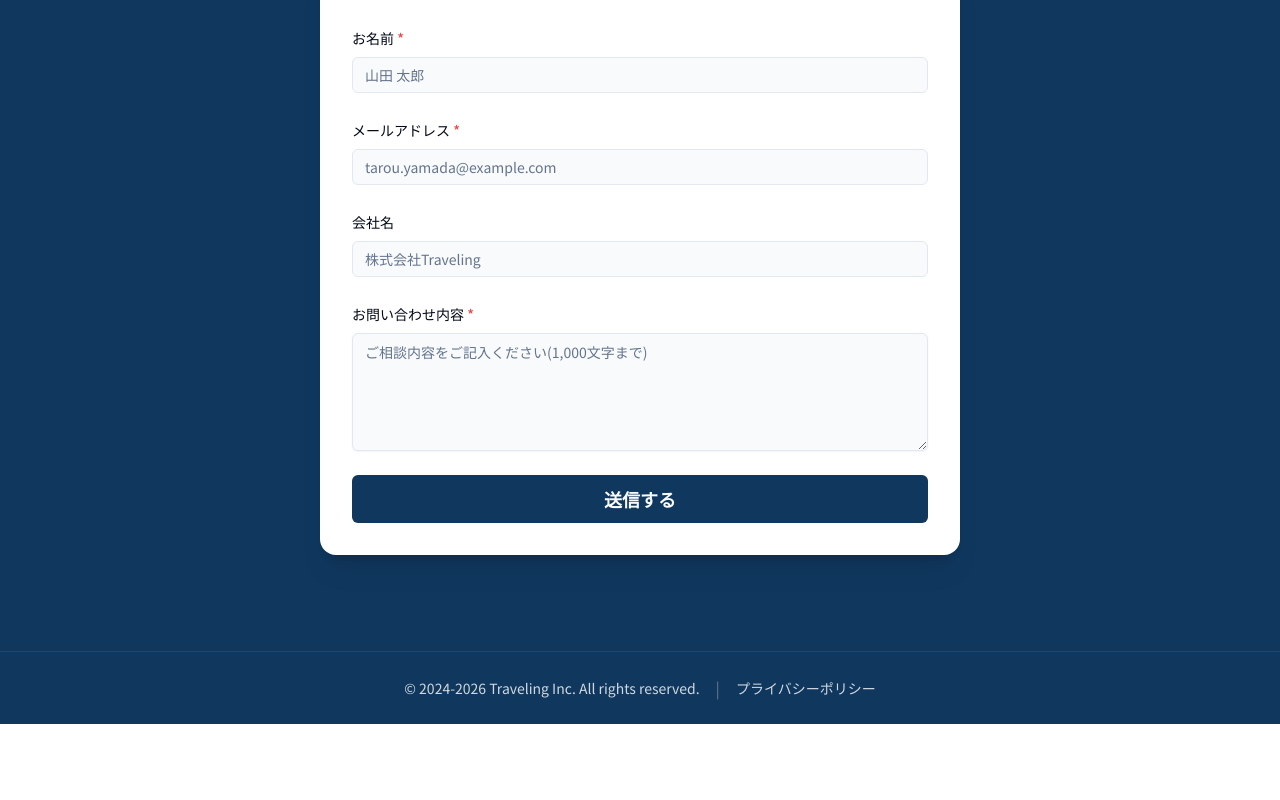
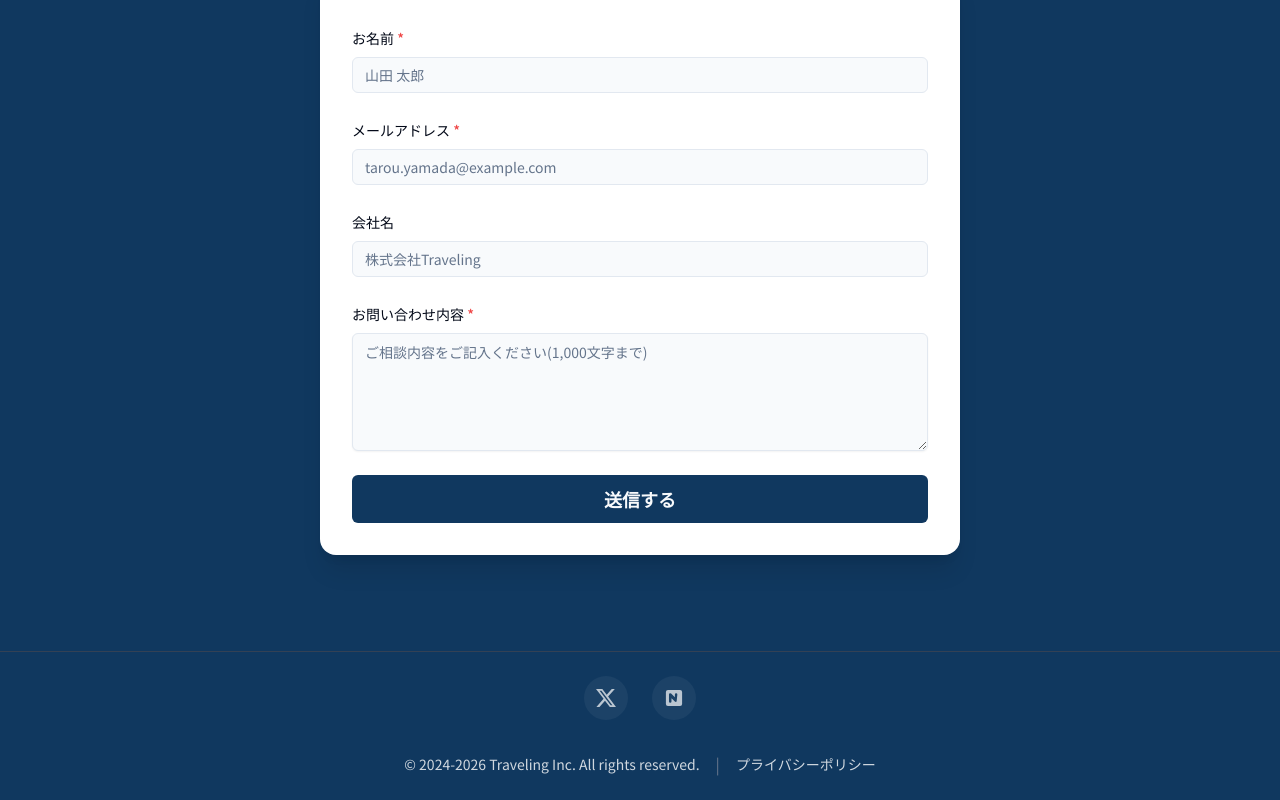
Before and after one commit to traveling-fumiakimizue/Traveling_site, a Next.js app: page / in a window 1280 px wide. Shown: the part 4110-4910 px from the top of the page. Before the commit the page ends 4834 px from the top, so only its background shows below. Built offline with nearby package versions, Linux system fonts and the light colour scheme.

Commit message:
feat: add X and note SNS links to footer

```diff
--- a/src/components/layout/Footer.tsx
+++ b/src/components/layout/Footer.tsx
@@ -4,6 +4,32 @@ export function Footer() {
     return (
         <footer className="bg-[#10385F] text-white py-6 border-t border-slate-700">
             <div className="container mx-auto px-4 text-center">
+                {/* SNS Links */}
+                <div className="flex justify-center gap-6 mb-8">
+                    <a
+                        href="https://x.com/mittii_biz"
+                        target="_blank"
+                        rel="noopener noreferrer"
+                        className="w-11 h-11 flex items-center justify-center rounded-full bg-white/5 hover:bg-white/10 transition-colors text-white/70 hover:text-white"
+                        aria-label="X (Twitter)"
+                    >
+                        <svg className="w-5 h-5" fill="currentColor" viewBox="0 0 16 16">
+                            <path d="M12.6.75h2.454l-5.36 6.142L16 15.25h-4.937l-3.867-5.055-4.425 5.055H.316l5.733-6.57L0 .75h5.063l3.495 4.633L12.601.75Zm-.86 13.028h1.36L4.323 2.145H2.865l8.875 11.633Z" />
+                        </svg>
+                    </a>
+                    <a
+                        href="https://note.com/mittii_note"
+                        target="_blank"
+                        rel="noopener noreferrer"
+                        className="w-11 h-11 flex items-center justify-center rounded-full bg-white/5 hover:bg-white/10 transition-colors text-white/70 hover:text-white"
+                        aria-label="note"
+                    >
+                        <svg className="w-6 h-6" fill="currentColor" viewBox="0 0 40 40">
+                            <path d="M30 6.5H10A3.5 3.5 0 0 0 6.5 10v20A3.5 3.5 0 0 0 10 33.5h20a3.5 3.5 0 0 0 3.5-3.5V10A3.5 3.5 0 0 0 30 6.5zm-5.63 19.34a2.08 2.08 0 0 1-2.94 0l-5.63-5.63v5.63a2.08 2.08 0 0 1-4.16 0V14.16a2.08 2.08 0 0 1 3.55-1.47l6.24 6.24V14.16a2.08 2.08 0 0 1 4.16 0z" />
+                        </svg>
+                    </a>
+                </div>
+
                 <div className="flex flex-col md:flex-row justify-center items-center gap-4 mb-4 md:mb-0">
                     <p className="text-sm opacity-80">
                         &copy; 2024-2026 Traveling Inc. All rights reserved.
```
